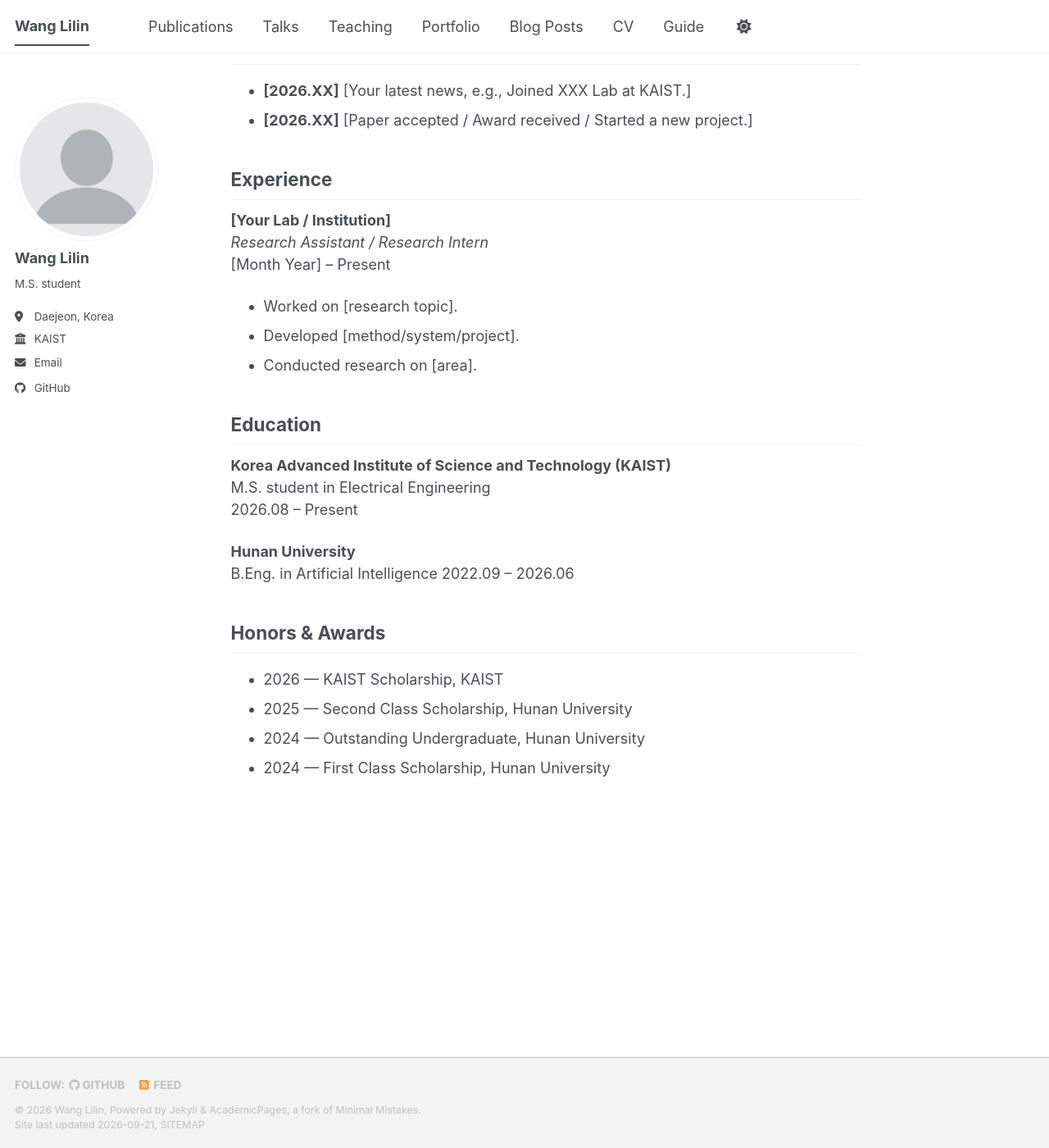
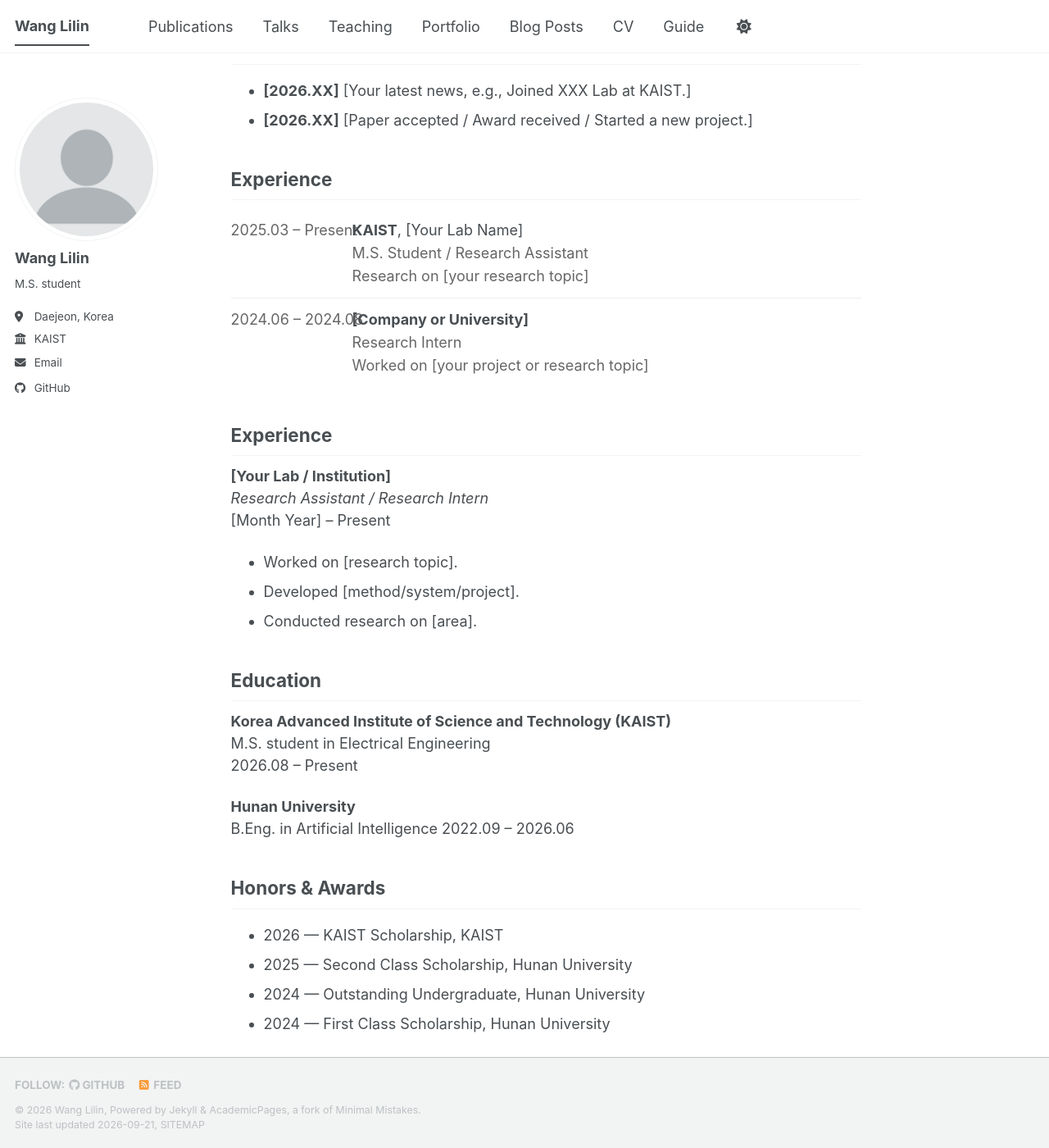
Before and after one commit to wll41/wll41.github.io, a Jekyll site: the page built from _pages/about.md, in a window 1280 px wide and 1400 px high, scrolled down 226 px. Shown: the whole window at 82% size. Built offline with Jekyll 4.4.1, drawn with Linux system fonts in a browser that asks for light colours; a style sheet for code colours, icons or effects is not loaded.

Commit message:
Update personal details in about.md for the 3rd time
Added styling and structured content for the experience section.

```diff
--- a/_pages/about.md
+++ b/_pages/about.md
@@ -6,6 +6,44 @@ redirect_from:
   - /about/
   - /about.html
 ---
+
+<style>
+.cv-list {
+  margin: 0 0 28px 0;
+}
+
+.cv-row {
+  display: grid;
+  grid-template-columns: 130px 1fr;
+  column-gap: 18px;
+  padding: 12px 0;
+  border-bottom: 1px solid #eeeeee;
+}
+
+.cv-row:last-child {
+  border-bottom: none;
+}
+
+.cv-date {
+  color: #666666;
+  white-space: nowrap;
+}
+
+.cv-content {
+  line-height: 1.55;
+}
+
+.cv-sub {
+  color: #666666;
+}
+
+@media (max-width: 600px) {
+  .cv-row {
+    grid-template-columns: 1fr;
+    row-gap: 4px;
+  }
+}
+</style>
 
 Hello! I'm WangLilin, a master student at KAIST in Daejeon, Korea.
 
@@ -16,6 +54,29 @@ My research interests include **Humanoid**, **Dexterous hand**, and **Reinforcem
 - **[2026.XX]** [Your latest news, e.g., Joined XXX Lab at KAIST.]
 - **[2026.XX]** [Paper accepted / Award received / Started a new project.]
 
+<h2>Experience</h2>
+
+<div class="cv-list">
+
+  <div class="cv-row">
+    <div class="cv-date">2025.03 – Present</div>
+    <div class="cv-content">
+      <strong>KAIST</strong>, [Your Lab Name]<br>
+      <span class="cv-sub">M.S. Student / Research Assistant<br>
+      Research on [your research topic]</span>
+    </div>
+  </div>
+
+  <div class="cv-row">
+    <div class="cv-date">2024.06 – 2024.08</div>
+    <div class="cv-content">
+      <strong>[Company or University]</strong><br>
+      <span class="cv-sub">Research Intern<br>
+      Worked on [your project or research topic]</span>
+    </div>
+  </div>
+
+</div>
 
 ## Experience
 
```
